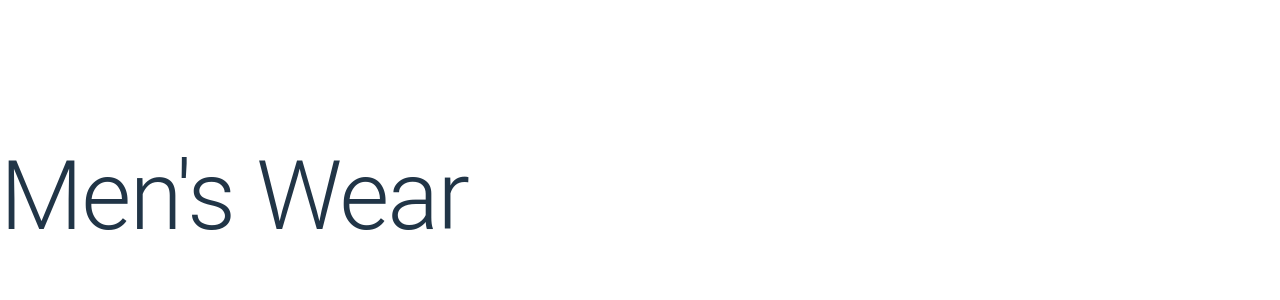
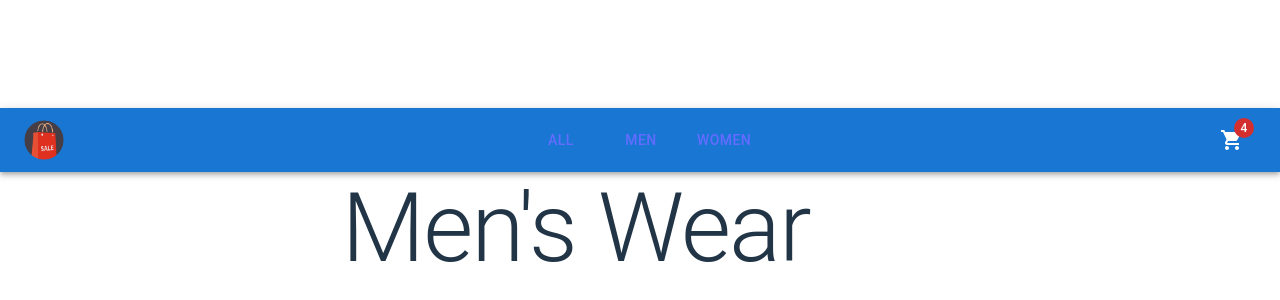
Before and after one commit to ornops/e-commerce-v2, a React (Vite) app: page /men in a window 1280 px wide. Shown: the part 204-504 px from the top of the page. Built offline with nearby package versions, Linux system fonts and the light colour scheme.

Commit message:
Added Link component to Nav Menus

```diff
--- a/src/components/Navigation Bar/navbar.tsx
+++ b/src/components/Navigation Bar/navbar.tsx
@@ -24,6 +24,7 @@ import {
 	Button,
 	Avatar
 } from "@mui/material";
+import { Link } from 'react-router-dom'
 import ShoppingCartIcon from "@mui/icons-material/ShoppingCart";
 import MenuIcon from "@mui/icons-material/Menu";
 
@@ -69,9 +70,9 @@ const Navbar = () => {
 
 				{/* Desktop menu items */}
 				<Box sx={{ display: { xs: "none", md: "flex" }, gap: 2 }}>
-					<Button color="inherit">All</Button>
-					<Button color="inherit">Men</Button>
-					<Button color="inherit">Women</Button>
+					<Link to="/"><Button color="inherit">All</Button></Link>
+					<Link to="/men"><Button color="inherit">Men</Button></Link>
+					<Link to="/women"><Button color="inherit">Women</Button></Link>
 				</Box>
 
 				{/* Shopping cart icon */}
--- a/src/pages/MensPage.tsx
+++ b/src/pages/MensPage.tsx
@@ -1,9 +1,10 @@
 import React from 'react'
 import { Box, Typography } from "@mui/material";
-
+import Navbar from '../components/Navigation Bar/navbar';
 const MensPage: React.FC = () => {
 	return (
 		<Box>
+			<Navbar />
 			<Typography variant='h1'>
 				Men's Wear
 			</Typography>
--- a/src/pages/WomensPage.tsx
+++ b/src/pages/WomensPage.tsx
@@ -1,9 +1,10 @@
 import React from 'react'
 import { Box, Typography } from "@mui/material";
-
+import Navbar from '../components/Navigation Bar/navbar';
 const WomensPage: React.FC = () => {
 	return (
 		<Box>
+			<Navbar />
 			<Typography variant='h1'>
 				Women's Wear
 			</Typography>
```
